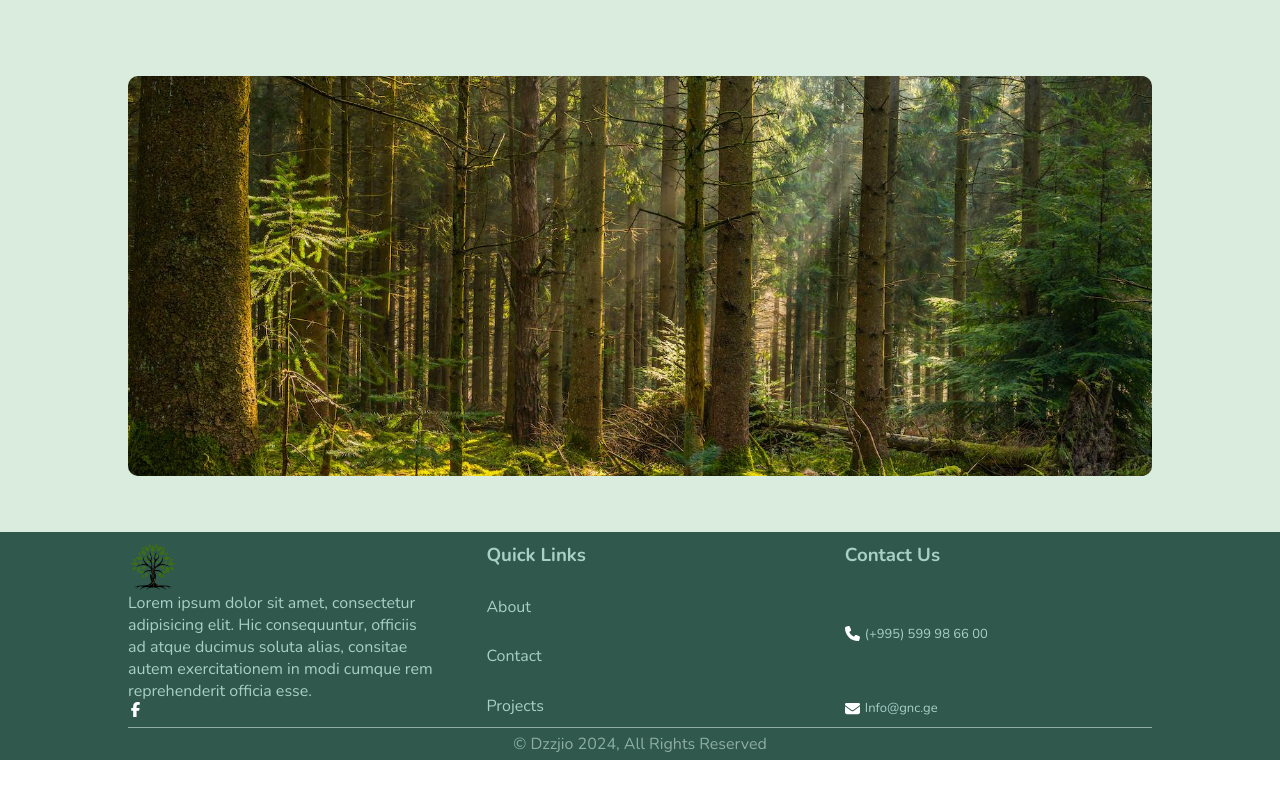
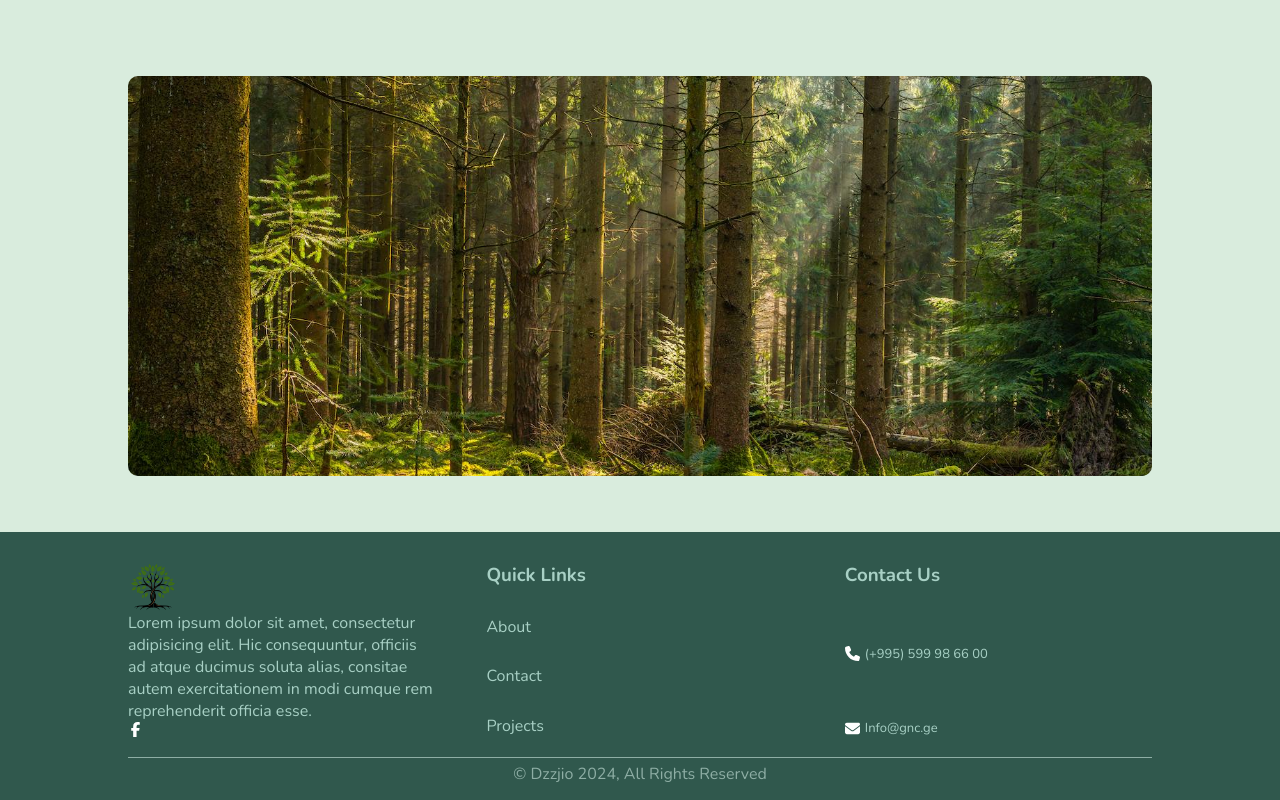
Before and after one commit to PickleSoda/gnc-next, a Next.js app: page / in a window 1280 px wide. Shown: the part 2075-2875 px from the top of the page. Before the commit the page ends 2835 px from the top, so only its background shows below. Built offline with nearby package versions, Linux system fonts and the light colour scheme.

Commit message:
add footer padding

```diff
--- a/sass/footer.scss
+++ b/sass/footer.scss
@@ -5,13 +5,14 @@
 .footer-container {
     width: 80vw;
     margin: 0 auto;
+    padding: 10px 0;
 }
 
 .footer-content {
     display:flex;
     justify-content: space-between;
     margin: 0 auto;
-    padding: 10px 0;
+    padding: 20px 0;
 
     & > * {
         width: 30%;
```
